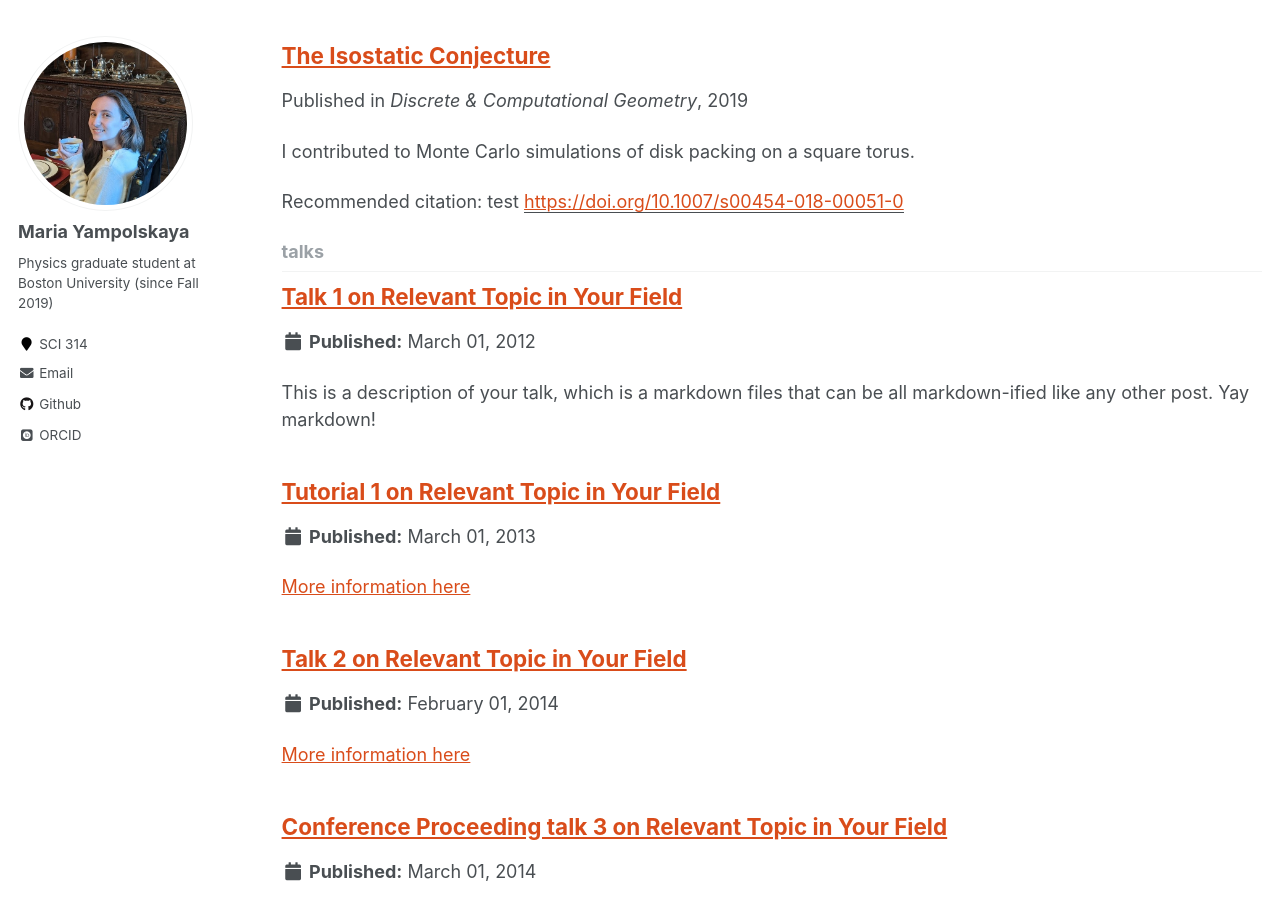
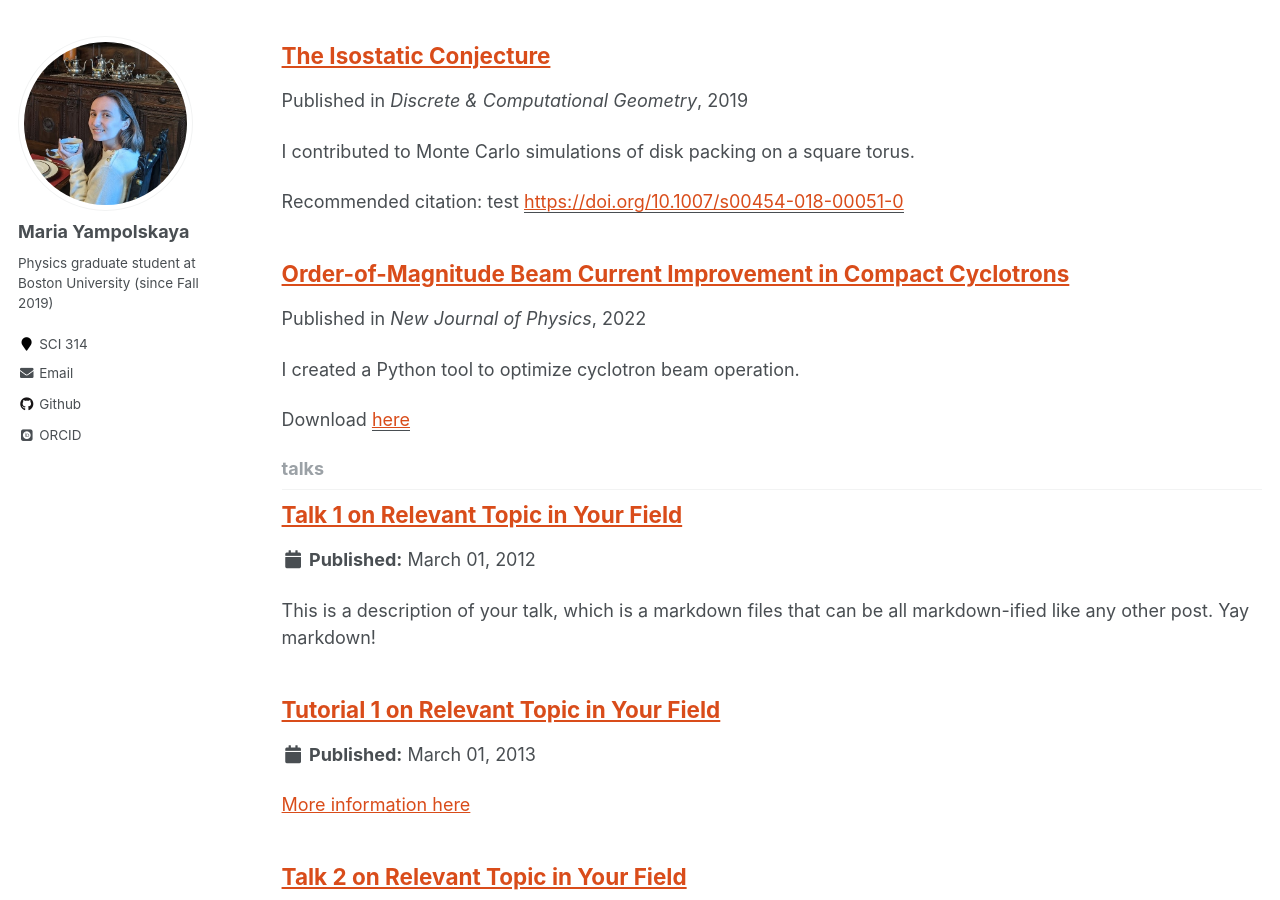
Before and after one commit to maria-yampolskaya/maria-yampolskaya.github.io, a Jekyll site: the page built from _pages/collection-archive.html, in a window 1280 px wide and 900 px high, scrolled down 1354 px. Built offline with Jekyll 4.4.1, drawn with Linux system fonts in a browser that asks for light colours; some web fonts are replaced; formulas are drawn with MathJax 3.

Commit message:
added publication, changed url

```diff
--- a/_config.yml
+++ b/_config.yml
@@ -11,7 +11,7 @@ title                    : "Maria Yampolskaya"
 title_separator          : "-"
 name                     : &name "Maria Yampolskaya"
 description              : &description "graduate student at BU"
-url                      : https://maria.boston # the base hostname & protocol for your site e.g. "https://mmistakes.github.io"
+url                      : https://maria-yampolskaya.github.io # the base hostname & protocol for your site e.g. "https://mmistakes.github.io"
 baseurl                  : "" # the subpath of your site, e.g. "/blog"
 repository               : "maria-yampolskaya/maria-yampolskaya.github.io"
 teaser                   :  # filename of teaser fallback teaser image placed in /images/, .e.g. "500x300.png"
--- /dev/null
+++ b/_publications/2022-01-28-beam.md
@@ -0,0 +1,12 @@
+---
+title: "Order-of-Magnitude Beam Current Improvement in Compact Cyclotrons"
+collection: publications
+permalink: /publication/2022-01-28-beam
+excerpt: 'I created a Python tool to optimize cyclotron beam operation.'
+date: 2022-01-28
+venue: 'New Journal of Physics'
+paperurl: 'https://doi.org/10.1088/1367-2630/ac5001'
+citation: #'Your Name, You. (2010). &quot;Paper Title Number 2.&quot; <i>Journal 1</i>. 1(2).'
+---
+
+[arXiv link](https://arxiv.org/abs/2103.09352)
```
